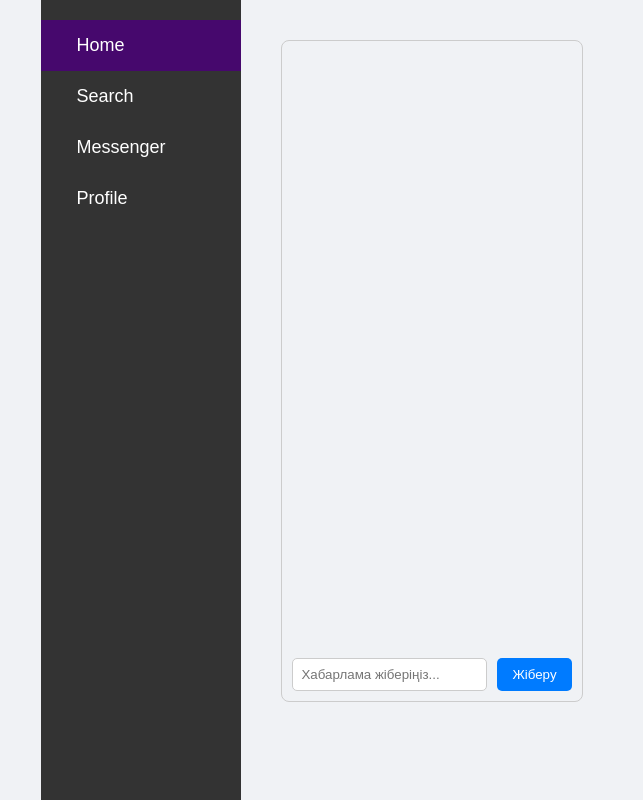
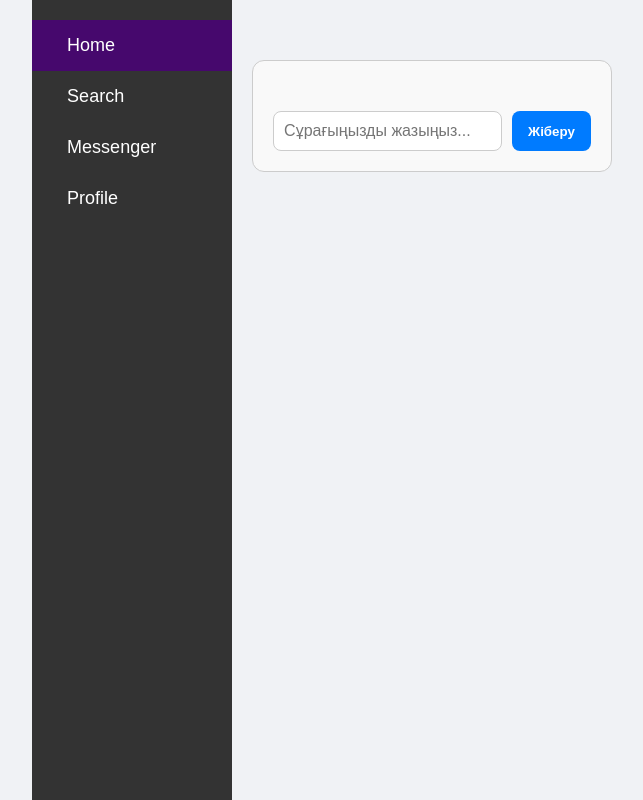
Before and after one commit to fatimazhumash/Final-Project, a React (Vite) app: page /messenger in a window 1280 px wide. Shown: the whole page, without its empty margins (308-951 px from the left). Built offline with nearby package versions, Linux system fonts and the light colour scheme.

Commit message:
first commit

```diff
--- a/package.json
+++ b/package.json
@@ -10,6 +10,7 @@
     "preview": "vite preview"
   },
   "dependencies": {
+    "axios": "^1.11.0",
     "face-api.js": "^0.22.2",
     "react": "^19.1.0",
     "react-dom": "^19.1.0",
--- a/src/FINALE/FaceID.css
+++ b/src/FINALE/FaceID.css
@@ -1,18 +1,43 @@
-/* FaceID.css */
 .faceid-container {
+  max-width: 400px;
+  margin: 50px auto;
+  padding: 25px;
+  background-color: #ffffff;
+  border-radius: 12px;
+  box-shadow: 0 4px 12px rgba(0, 0, 0, 0.1);
   text-align: center;
-  margin-top: 40px;
+  font-family: 'Segoe UI', Tahoma, Geneva, Verdana, sans-serif;
 }
-.faceid-container button {
-  margin-top: 15px;
-  padding: 10px 20px;
-  background-color: #cc0000;
-  color: white;
-  border: none;
-  border-radius: 8px;
-  cursor: pointer;
-}
-.faceid-container p {
-  margin-top: 10px;
+
+.faceid-container h2 {
+  margin-bottom: 20px;
   color: #333;
 }
+
+.faceid-container video {
+  border-radius: 10px;
+  border: 2px solid #ccc;
+  margin-bottom: 15px;
+  max-width: 100%;
+}
+
+.faceid-container button {
+  padding: 10px 20px;
+  background-color: #4caf50;
+  color: white;
+  font-size: 16px;
+  border: none;
+  border-radius: 6px;
+  cursor: pointer;
+  margin-bottom: 15px;
+  transition: background-color 0.3s ease;
+}
+
+.faceid-container button:hover {
+  background-color: #45a049;
+}
+
+.faceid-container p {
+  font-size: 14px;
+  color: #555;
+}
--- a/src/FINALE/LoginFaceId.jsx
+++ b/src/FINALE/LoginFaceId.jsx
@@ -1,7 +1,7 @@
 import React, { useEffect, useRef, useState } from "react";
 import * as faceapi from "face-api.js";
 import { useNavigate } from "react-router-dom";
-
+import './FaceID.css'
 function LoginFaceID() {
   const videoRef = useRef();
   const [status, setStatus] = useState("Камера іске қосылуда...");
--- a/src/FINALE/Messenger.css
+++ b/src/FINALE/Messenger.css
@@ -1,49 +1,68 @@
-/* src/Messenger.css */
+/* Messenger.css */
 
-.messenger-container {
+.chat-container {
+  max-width: 600px;
+  margin: 40px auto;
   display: flex;
   flex-direction: column;
-    height: 80vh; /* Контейнердің биіктігі */
   border: 1px solid #ccc;
-    border-radius: 8px;
-    padding: 10px;
-    margin: 20px;
+  border-radius: 12px;
+  padding: 20px;
+  background-color: #f9f9f9;
 }
 
-.messages-list {
+.chat-box {
   flex-grow: 1;
-    overflow-y: auto; /* Егер хабарламалар көп болса, айналдыру мүмкіндігін қосады */
+  overflow-y: auto;
+  max-height: 400px;
   padding: 10px;
-    display: flex;
-    flex-direction: column;
 }
 
-.message {
-    background-color: #f1f1f1;
+.chat-bubble {
+  margin: 10px 0;
+  padding: 12px 16px;
   border-radius: 12px;
-    padding: 8px 12px;
-    margin-bottom: 8px;
-    align-self: flex-start;
+  max-width: 80%;
+  word-wrap: break-word;
+  line-height: 1.4;
 }
 
-.message-form {
-    display: flex;
-    padding-top: 10px;
+.user {
+  background-color: #dcf8c6;
+  align-self: flex-end;
+  text-align: right;
 }
 
-.message-form input {
-    flex-grow: 1;
-    padding: 8px;
-    border: 1px solid #ccc;
-    border-radius: 5px;
+.bot {
+  background-color: #e6e6e6;
+  align-self: flex-start;
+  text-align: left;
 }
 
-.message-form button {
+.input-area {
+  display: flex;
+  margin-top: 10px;
+}
+
+.input-area input {
+  flex-grow: 1;
+  padding: 10px;
+  font-size: 16px;
+  border-radius: 8px;
+  border: 1px solid #ccc;
+}
+
+.input-area button {
+  padding: 10px 16px;
   margin-left: 10px;
-    padding: 8px 15px;
   background-color: #007bff;
+  border: none;
   color: white;
-    border: none;
-    border-radius: 5px;
+  font-weight: bold;
+  border-radius: 8px;
   cursor: pointer;
 }
+
+.input-area button:hover {
+  background-color: #0056b3;
+}
--- a/src/FINALE/Messenger.jsx
+++ b/src/FINALE/Messenger.jsx
@@ -1,53 +1,55 @@
-// src/Messenger.js
-
+// Messenger.js
 import React, { useState } from 'react';
+import axios from 'axios';
 import './Messenger.css';
 
 function Messenger() {
-    // Хабарламалар тізімін сақтайтын күй (state)
-    const [messages, setMessages] = useState([]);
-    // Жаңа хабарламаның мәтінін сақтайтын күй
-    const [newMessage, setNewMessage] = useState('');
+  const [userInput, setUserInput] = useState('');
+  const [answer, setAnswer] = useState([]);
 
-    // Хабарлама жіберу функциясы
-    const sendMessage = (e) => {
-        // Беттің қайта жүктелмеуі үшін
-        e.preventDefault();
+  function ask() {
+    if (!userInput.trim()) return;
 
-        // Егер хабарлама бос болса, ештеңе істемейміз
-        if (newMessage.trim() === '') return;
-
-        // Жаңа хабарламаны хабарламалар тізіміне қосу
-        const newMsg = {
-            id: Date.now(), // Әр хабарламаға бірегей ID беру
-            text: newMessage,
-            username: 'Мен', // Мысалға арналған қолданушы аты
-        };
-
-        setMessages(prevMessages => [...prevMessages, newMsg]);
-
-        // Хабарлама жіберілгеннен кейін, енгізу өрісін тазарту
-        setNewMessage('');
-    };
+    axios.post(
+      `https://generativelanguage.googleapis.com/v1beta/models/gemini-2.0-flash:generateContent?key=AIzaSyAtOX-Yvymqz8ogViLD1EyzdqLPK85W3wQ`,
+      {
+        contents: [{ parts: [{ text: userInput + " Осы берілген текстті қыстарту керек" }] }]
+      },
+      {
+        headers: { 'Content-Type': 'application/json' }
+      }
+    )
+    .then(response => {
+      const reply = response.data.candidates?.[0]?.content?.parts?.[0]?.text;
+      setAnswer([...answer, { question: userInput, answer: reply }]);
+      setUserInput('');
+    })
+    .catch(error => console.error(error));
+  }
 
   return (
-        <div className="messenger-container">
-            <div className="messages-list">
-                {messages.map(msg => (
-                    <div key={msg.id} className="message">
-                        <strong>{msg.username}:</strong> {msg.text}
+    <div className="chat-container">
+      <div className="chat-box">
+        {answer.map((item, index) => (
+          <div key={index}>
+            <div className="chat-bubble user">
+              <b>Сұрақ:</b> {item.question}
+            </div>
+            <div className="chat-bubble bot">
+              <b>Жауап:</b> {item.answer}
+            </div>
           </div>
         ))}
       </div>
-            <form onSubmit={sendMessage} className="message-form">
+      <div className="input-area">
         <input
           type="text"
-                    value={newMessage}
-                    onChange={(e) => setNewMessage(e.target.value)}
-                    placeholder="Хабарлама жіберіңіз..."
+          value={userInput}
+          onChange={(e) => setUserInput(e.target.value)}
+          placeholder="Сұрағыңызды жазыңыз..."
         />
-                <button type="submit">Жіберу</button>
-            </form>
+        <button onClick={ask}>Жіберу</button>
+      </div>
     </div>
   );
 }
--- a/src/FINALE/RegisterFaceId.jsx
+++ b/src/FINALE/RegisterFaceId.jsx
@@ -1,7 +1,7 @@
 import React, { useEffect, useRef, useState } from "react";
 import * as faceapi from "face-api.js";
 import { useNavigate } from "react-router-dom";
-
+import './FaceID.css'
 function RegisterFaceId() {
   const videoRef = useRef();
   const [status, setStatus] = useState("Камера іске қосылуда...");
```
Also changed, not shown: src/FINALE/FaceID.jsx (deleted, +0 -79 lines), 1 other file (tests, documents, lock files or other folders). Lines whose indentation alone changed are shown as unchanged.
